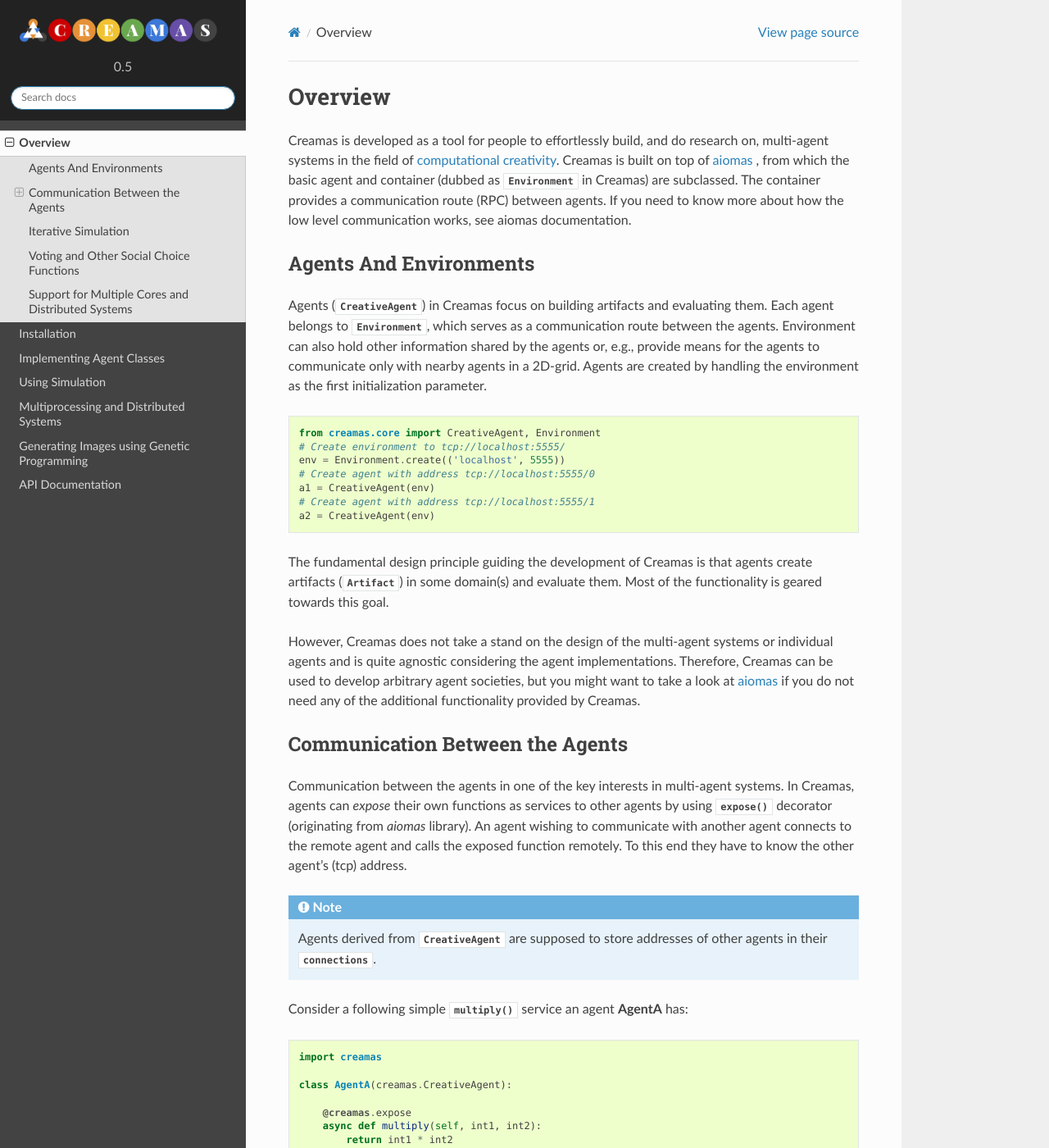
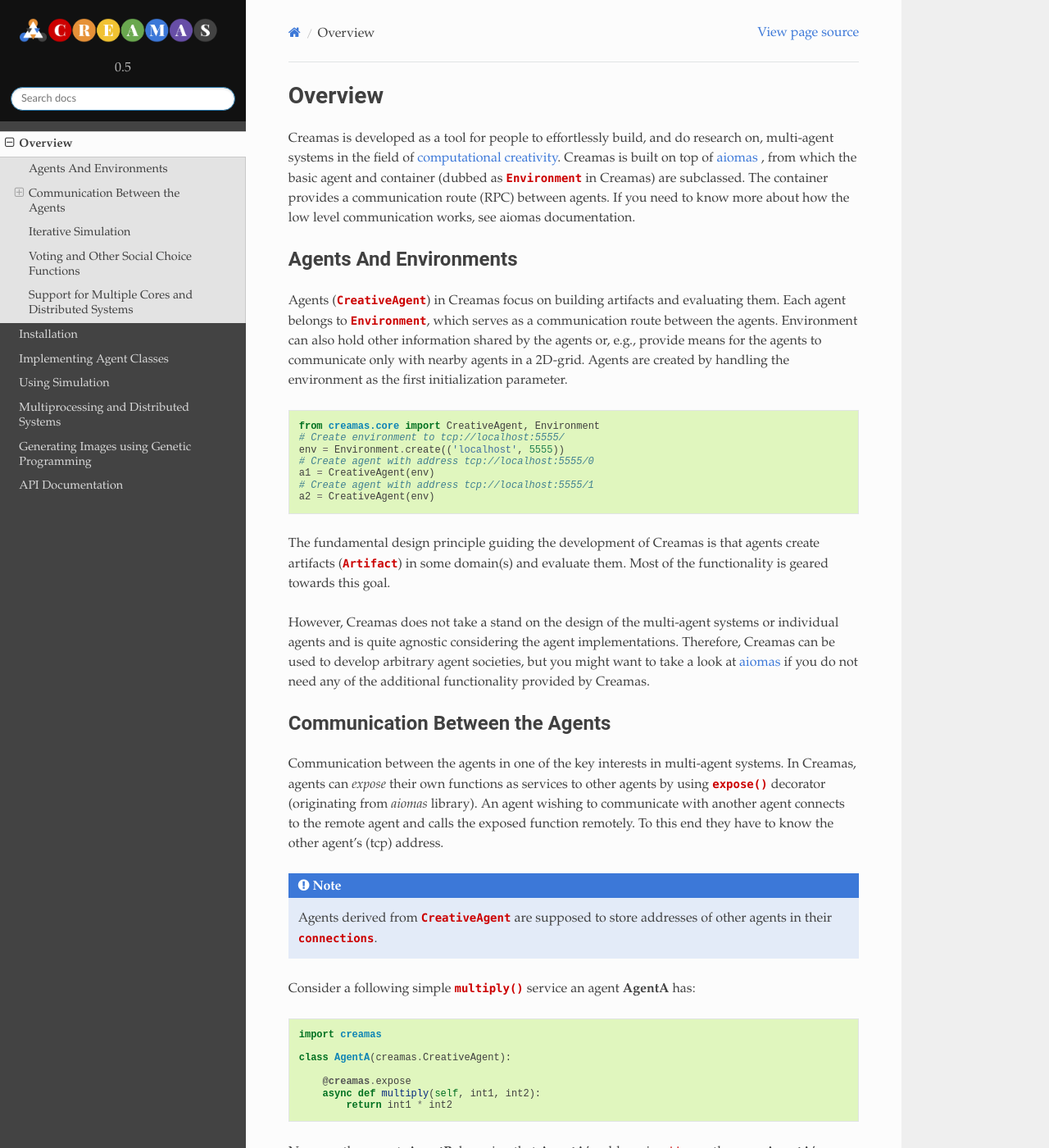
Before and after one commit to assamite/creamas, a Sphinx documentation site: the page built from docs/source/overview.rst, in a window 1280 px wide and 1400 px high. Shown: the whole window at 82% size. Built offline with Sphinx 7.4.7 and the Read the Docs theme 2.0.0, drawn with Linux system fonts in a browser that asks for light colours.

Commit message:
Developed sphinx theme further.

```diff
--- a/docs/requirements.txt
+++ b/docs/requirements.txt
@@ -2,5 +2,5 @@
 aiomas==2.0.1
 msgpack-python>=0.4.6
 numpy>=1.17.3
-Sphinx>=2.2.0
+Sphinx>=2.2.1
 sphinx_rtd_theme>=0.4.3
--- a/docs/source/_static/css/creamas_theme.css
+++ b/docs/source/_static/css/creamas_theme.css
@@ -4,14 +4,17 @@
 /*@import '../alabaster.css';  /* for Alabaster */
 @import 'theme.css';       /* for the Read the Docs theme */
 
+p {
+    font-size: 16px;
+}
+
 body {
-    /* ... */
-
+    font-family: Palatino, "Times New Roman", Georgia;
 }
 
 .wy-side-nav-search {
     /* background-color: #2980B9; */
-    background-color: #222222;
+    background-color: #111111;
 }
 
 .wy-side-nav-search>div.version{
@@ -21,3 +24,63 @@
 .wy-nav-side {
     background: #434343;
 }
+
+h1, h2, .rst-content .toctree-wrapper p.caption, h3, h4, h5, h6, legend {
+    margin-top: 0;
+    font-weight: 700;
+    font-family: "Roboto","ff-tisa-web-pro","Georgia",Arial,sans-serif;
+}
+
+.rst-content pre.literal-block, .rst-content div[class^='highlight'] pre, .rst-content .linenodiv pre {
+    font-family: monospace,Menlo,SFMono-Regular,Monaco,Consolas,"Liberation Mono","Courier New",Courier,monospace;
+    font-size: 12px;
+    line-height: 1.2;
+    background: #6aa84f1c;
+}
+
+code, .rst-content tt, .rst-content code {
+    white-space: nowrap;
+    max-width: 100%;
+    background: inherit;
+    border: solid 0px;
+}
+
+.rst-content code {
+    color: #111111;
+    font-family: Menlo,SFMono-Regular,Menlo,Monaco,Consolas,"Liberation Mono","Courier New",Courier,monospace;
+    padding: 0px 0px;
+    font-size: 14px;
+}
+
+.rst-content tt.xref, a .rst-content tt, .rst-content tt.xref, .rst-content code.xref, a .rst-content tt, a .rst-content code {
+    font-weight: bold;
+    color: #404040;
+}
+
+content tt.literal, .rst-content code.literal {
+    color: #cc0000ff
+}
+
+.rst-content dl:not(.docutils) dt {
+    background: #3c78d822;
+    color: #3c78d8ff;
+    border-top: solid 3px #3c78d8ff;
+    padding: 6px;
+    position: relative;
+}
+
+a {
+    color: #3c78d8ff;
+}
+
+a.visited {
+    color: #674ea7ff;
+}
+
+.wy-alert.wy-alert-info .wy-alert-title, .rst-content .note .wy-alert-title, .rst-content .wy-alert-info.attention .wy-alert-title, .rst-content .wy-alert-info.caution .wy-alert-title, .rst-content .wy-alert-info.danger .wy-alert-title, .rst-content .wy-alert-info.error .wy-alert-title, .rst-content .wy-alert-info.hint .wy-alert-title, .rst-content .wy-alert-info.important .wy-alert-title, .rst-content .wy-alert-info.tip .wy-alert-title, .rst-content .wy-alert-info.warning .wy-alert-title, .rst-content .seealso .wy-alert-title, .rst-content .wy-alert-info.admonition-todo .wy-alert-title, .rst-content .wy-alert-info.admonition .wy-alert-title, .wy-alert.wy-alert-info .rst-content .admonition-title, .rst-content .wy-alert.wy-alert-info .admonition-title, .rst-content .note .admonition-title, .rst-content .wy-alert-info.attention .admonition-title, .rst-content .wy-alert-info.caution .admonition-title, .rst-content .wy-alert-info.danger .admonition-title, .rst-content .wy-alert-info.error .admonition-title, .rst-content .wy-alert-info.hint .admonition-title, .rst-content .wy-alert-info.important .admonition-title, .rst-content .wy-alert-info.tip .admonition-title, .rst-content .wy-alert-info.warning .admonition-title, .rst-content .seealso .admonition-title, .rst-content .wy-alert-info.admonition-todo .admonition-title, .rst-content .wy-alert-info.admonition .admonition-title {
+    background: #3c78d8ff;
+}
+
+.wy-alert.wy-alert-info, .rst-content .note, .rst-content .wy-alert-info.attention, .rst-content .wy-alert-info.caution, .rst-content .wy-alert-info.danger, .rst-content .wy-alert-info.error, .rst-content .wy-alert-info.hint, .rst-content .wy-alert-info.important, .rst-content .wy-alert-info.tip, .rst-content .wy-alert-info.warning, .rst-content .seealso, .rst-content .wy-alert-info.admonition-todo, .rst-content .wy-alert-info.admonition {
+    background: #3c78d822;
+}
--- a/docs/source/conf.py
+++ b/docs/source/conf.py
@@ -162,6 +162,8 @@
 html_theme_options = {
     'logo_only': True,
 }
+
+logo_only = True
 
 github_url = 'https://github.com/assamite/creamas'
 
--- a/docs/source/overview.rst
+++ b/docs/source/overview.rst
@@ -93,8 +93,8 @@
 .. note::
 
 	Connecting to an agent and calling an exposed function are done
-	asynchronously using ``await`` keyword before the function call. Any method
-	using ``await`` has to have ``async`` keyword at the start of its function
+	asynchronously using *await* keyword before the function call. Any method
+	using *await* has to have *async* keyword at the start of its function
 	definition.
 
 Creating and Analyzing Agent Connections
```
